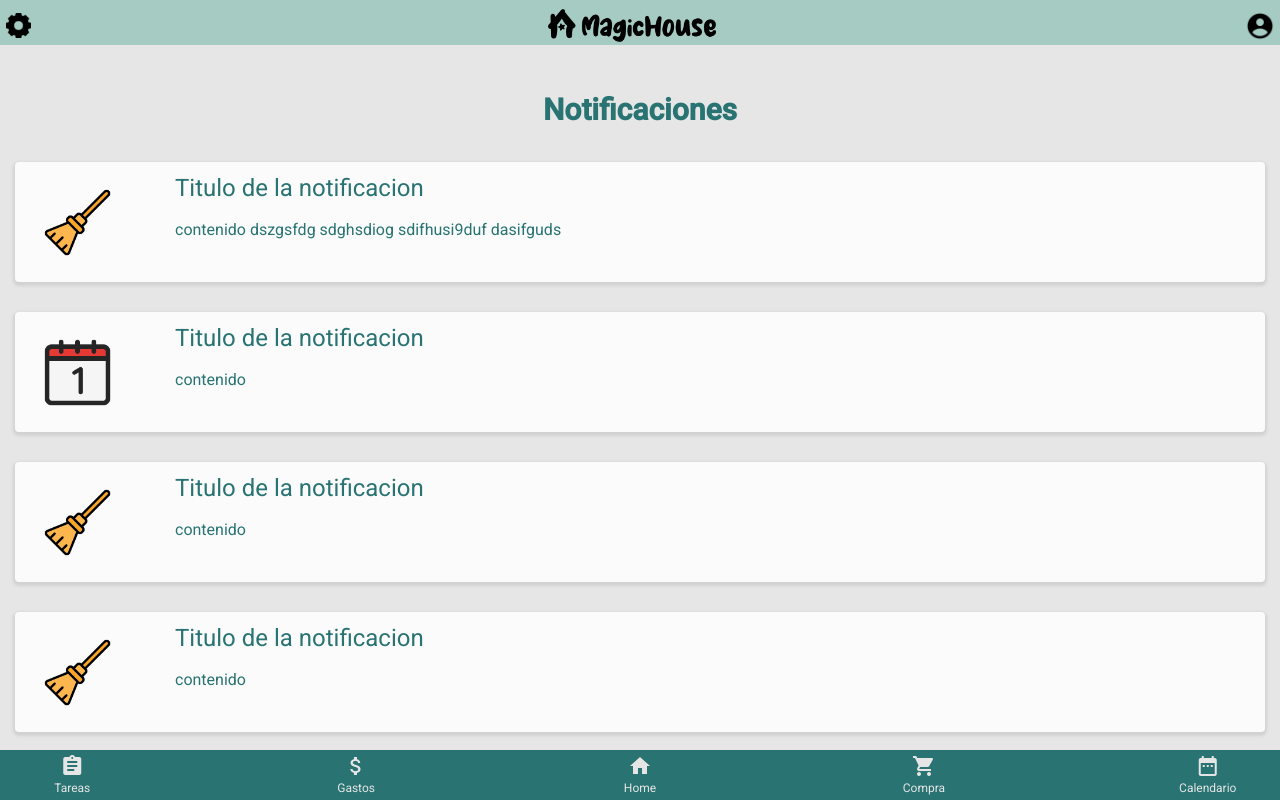
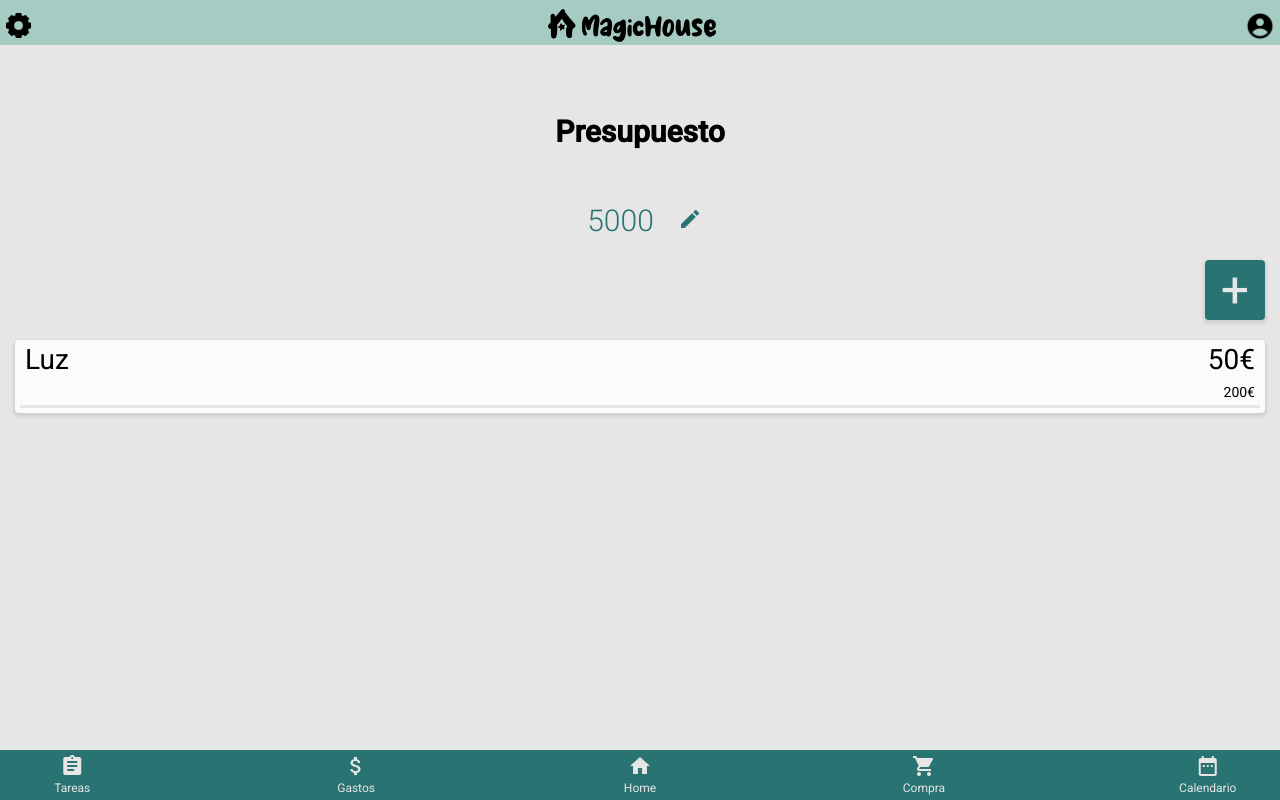
Before and after one commit to Manuela-Mariscotti/magicHouse, an Angular app: page / in a window 1280 px wide. Built offline with nearby package versions, Linux system fonts and the light colour scheme.

Commit message:
page presupuesto-process

```diff
--- a/src/app/app.component.css
+++ b/src/app/app.component.css
@@ -1,7 +1,6 @@
 .app{
     display: flex;
     flex-direction: column;
-
 }
 
 .header{
@@ -19,7 +18,6 @@
 
 .footer{
     height: var(--footer-height);
-
     position: fixed;
     bottom: 0px
 }
--- a/src/app/app.component.html
+++ b/src/app/app.component.html
@@ -6,14 +6,13 @@
 
     <div class="contenido">
 
-        <router-outlet></router-outlet>
-        <app-home></app-home>
+        <!-- <router-outlet></router-outlet> -->
 
+        <!-- <app-home></app-home> -->
         <!-- <app-registro></app-registro> -->
-        <app-resumen-gastos></app-resumen-gastos>
-
-    <app-footer></app-footer>
+        <!-- <app-resumen-gastos></app-resumen-gastos> -->
+        <app-presupuesto></app-presupuesto>
 
     </div>
-
+    <app-footer></app-footer>
 </div>
--- a/src/app/app.module.ts
+++ b/src/app/app.module.ts
@@ -32,6 +32,7 @@ import { FormsModule, ReactiveFormsModule } from '@angular/forms';
 import { NgbModule } from '@ng-bootstrap/ng-bootstrap';
 import {MatIconModule} from '@angular/material/icon';
 import { DialogPagadoComponent } from './components/dialogs/dialog-pagado/dialog-pagado.component';
+import { DialogPresupuestoComponent } from './components/dialogs/dialog-presupuesto/dialog-presupuesto.component';
 
 
 @NgModule({
@@ -56,7 +57,8 @@ import { DialogPagadoComponent } from './components/dialogs/dialog-pagado/dialog
     PerfilComponent,
     DialogCrearComponent,
     DialogUnirteComponent,
-    DialogPagadoComponent
+    DialogPagadoComponent,
+    DialogPresupuestoComponent
   ],
   imports: [
     BrowserModule,
--- /dev/null
+++ b/src/app/components/dialogs/dialog-presupuesto/dialog-presupuesto.component.html
@@ -0,0 +1 @@
+<p>dialog-presupuesto works!</p>
--- /dev/null
+++ b/src/app/components/dialogs/dialog-presupuesto/dialog-presupuesto.component.ts
@@ -0,0 +1,15 @@
+import { Component, OnInit } from '@angular/core';
+
+@Component({
+  selector: 'app-dialog-presupuesto',
+  templateUrl: './dialog-presupuesto.component.html',
+  styleUrls: ['./dialog-presupuesto.component.css']
+})
+export class DialogPresupuestoComponent implements OnInit {
+
+  constructor() { }
+
+  ngOnInit(): void {
+  }
+
+}
--- a/src/app/pages/presupuesto/presupuesto.component.css
+++ b/src/app/pages/presupuesto/presupuesto.component.css
@@ -0,0 +1,117 @@
+/* .bg-red{
+    background-color: red;
+} */
+/* .bg-blue{
+    background-color: blue;
+} */
+/* .bg-yellow{
+    background-color: yellow;
+} */
+/*----------TITULO-------------*/
+.conten-titulo{
+    height: 10vh;
+    display: flex;
+    justify-content: center;
+    align-items: center;
+}
+
+.texto-titulo-2{
+    font-size: 30px;
+    font-weight: bold;
+    color: black;
+}
+
+/*----------IMPORTE PRESUPUESTO-------------*/
+.importe{
+    height: 10vh;
+    display: flex;
+    justify-content: center;
+    align-items: center;
+}
+
+.conten-input{
+    /* background-color: aqua;
+    min-width:15vh;
+    max-width: fit-content; */
+    display: flex;
+    justify-content: center;
+    align-items: baseline;
+}
+
+input{
+    width: 100px;
+    color:var(--primary-color);
+    font-size: 30px;
+    font-weight: lighter;
+    text-align: center;
+    border-bottom: none;
+}
+
+input:focus{
+    animation: none;
+}
+/*----------BTN-AÑADIR-------------*/
+
+.btn-add{
+    height: 10vh;
+    display: flex;
+    flex-direction: row;
+    justify-content: flex-end;
+}
+.caja-btn-add{
+    width: 60px;
+    height: 60px;
+    background-color: var(--primary-color);
+    border-radius: 4px;
+    display: flex;
+    flex-direction: column;
+    justify-content: center;
+    box-shadow: 0px 2px 3px 2px #d3d2d2;
+}
+.caja-btn-add p{
+    color: var(--background-color);
+    font-size: 50px;
+    margin: 0px;
+    padding: 0px;
+}
+
+/* ----------LISTA GASTOS-------- */
+.caja-blanca{
+    height: fit-content;
+    padding: 5px;
+}
+
+.conten-gasto{
+    display: flex;
+    flex-direction: row;
+    flex-wrap: wrap;
+    border-bottom: 3px solid var(--background-color);
+    padding: 5px;
+    padding-top: 5px;
+    color:black
+}
+
+.gasto-titulo{
+    /* background-color: blue; */
+    width: 80%;
+    height: 50px;
+    display: flex;
+    flex-direction: column;
+
+}
+.gasto-titulo p{
+    font-size: 28px;
+}
+.gasto-importe{
+    font-size: 28px;
+
+}
+.gasto-cifras{
+    /* background-color: coral; */
+    width: 20%;
+    height: 50px;
+    display: flex;
+    flex-direction: column;
+    align-items: flex-end;
+
+}
--- a/src/app/pages/presupuesto/presupuesto.component.html
+++ b/src/app/pages/presupuesto/presupuesto.component.html
@@ -1 +1,135 @@
-<p>presupuesto works!</p>
+<!-- PAGINA -->
+<div class="page fondo">
+<!-- TITULO -->
+    <div class="conten-titulo bg-red">
+        <h1 class="texto-titulo-2">Presupuesto</h1>
+    </div>
+<!-- IMPORTE PRESUPUESTO-->
+    <div class="importe bg-blue">
+
+        <div class="conten-input">
+            <input readonly type="number" value="5000">
+            <mat-icon>create</mat-icon>
+        </div>
+    </div>
+<!-- BTN-AÑADIR -->
+    <div class="btn-add bg-yellow">
+        <div class="caja-btn-add">
+            <button type="button" ><p>+</p></button>
+        </div>
+    </div>
+
+<!-- LISTA GASTOS -->
+    <div class="caja-blanca">
+
+        <div class="conten-gasto">
+
+            <div class="gasto-titulo">
+                <p>Luz</p>
+            </div>
+            <div class="gasto-cifras">
+                <div class="gasto-importe">
+                    <p>50€</p>
+                </div>
+                <div class="gasto-saldo">
+                    <p>200€</p>
+                </div>
+            </div>
+
+        </div>
+
+        <!-- <div class="conten-gasto">
+
+            <div class="gasto-titulo">
+                <p>Luz</p>
+            </div>
+            <div class="gasto-cifras">
+                <div class="gasto-importe">
+                    <p>50€</p>
+                </div>
+                <div class="gasto-saldo">
+                    <p>200€</p>
+                </div>
+            </div>
+
+        </div>
+        <div class="conten-gasto">
+
+            <div class="gasto-titulo">
+                <p>Luz</p>
+            </div>
+            <div class="gasto-cifras">
+                <div class="gasto-importe">
+                    <p>50€</p>
+                </div>
+                <div class="gasto-saldo">
+                    <p>200€</p>
+                </div>
+            </div>
+
+        </div>
+        <div class="conten-gasto">
+
+            <div class="gasto-titulo">
+                <p>Luz</p>
+            </div>
+            <div class="gasto-cifras">
+                <div class="gasto-importe">
+                    <p>50€</p>
+                </div>
+                <div class="gasto-saldo">
+                    <p>200€</p>
+                </div>
+            </div>
+
+        </div>
+        <div class="conten-gasto">
+
+            <div class="gasto-titulo">
+                <p>Luz</p>
+            </div>
+            <div class="gasto-cifras">
+                <div class="gasto-importe">
+                    <p>50€</p>
+                </div>
+                <div class="gasto-saldo">
+                    <p>200€</p>
+                </div>
+            </div>
+
+        </div>
+        <div class="conten-gasto">
+
+            <div class="gasto-titulo">
+                <p>Luz</p>
+            </div>
+            <div class="gasto-cifras">
+                <div class="gasto-importe">
+                    <p>50€</p>
+                </div>
+                <div class="gasto-saldo">
+                    <p>200€</p>
+                </div>
+            </div>
+
+        </div>
+        <div class="conten-gasto">
+
+            <div class="gasto-titulo">
+                <p>Luz</p>
+            </div>
+            <div class="gasto-cifras">
+                <div class="gasto-importe">
+                    <p>50€</p>
+                </div>
+                <div class="gasto-saldo">
+                    <p>200€</p>
+                </div>
+            </div>
+
+        </div>
+
+    </div>
+     -->
+
+</div>
--- a/src/styles.css
+++ b/src/styles.css
@@ -122,6 +122,31 @@ input:focus{
 }
 
 .footer-selected{
-    /*para poner en navbar de pagina seleccionada(icono y palabra)*/
+/*para poner en navbar de pagina seleccionada(icono y palabra)*/
     color:var(--accent-color);
 }
+
+/* -------------BTN-ADD-------------- */
+
+/*
+<div class="caja-btn-add">
+    <button type="button"><p>+</p></button>
+</div>
+*/
+
+.caja-btn-add{
+    width: 60px;
+    height: 60px;
+    background-color: var(--primary-color);
+    border-radius: 4px;
+    display: flex;
+    flex-direction: column;
+    justify-content: center;
+    box-shadow: 0px 2px 3px 2px #d3d2d2;
+}
+.caja-btn-add p{
+    color: var(--background-color);
+    font-size: 50px;
+    margin: 0px;
+    padding: 0px;
+}
```
Also changed, not shown: src/app/components/dialogs/dialog-presupuesto/dialog-presupuesto.component.css (added), 1 other file (tests, documents, lock files or other folders).
